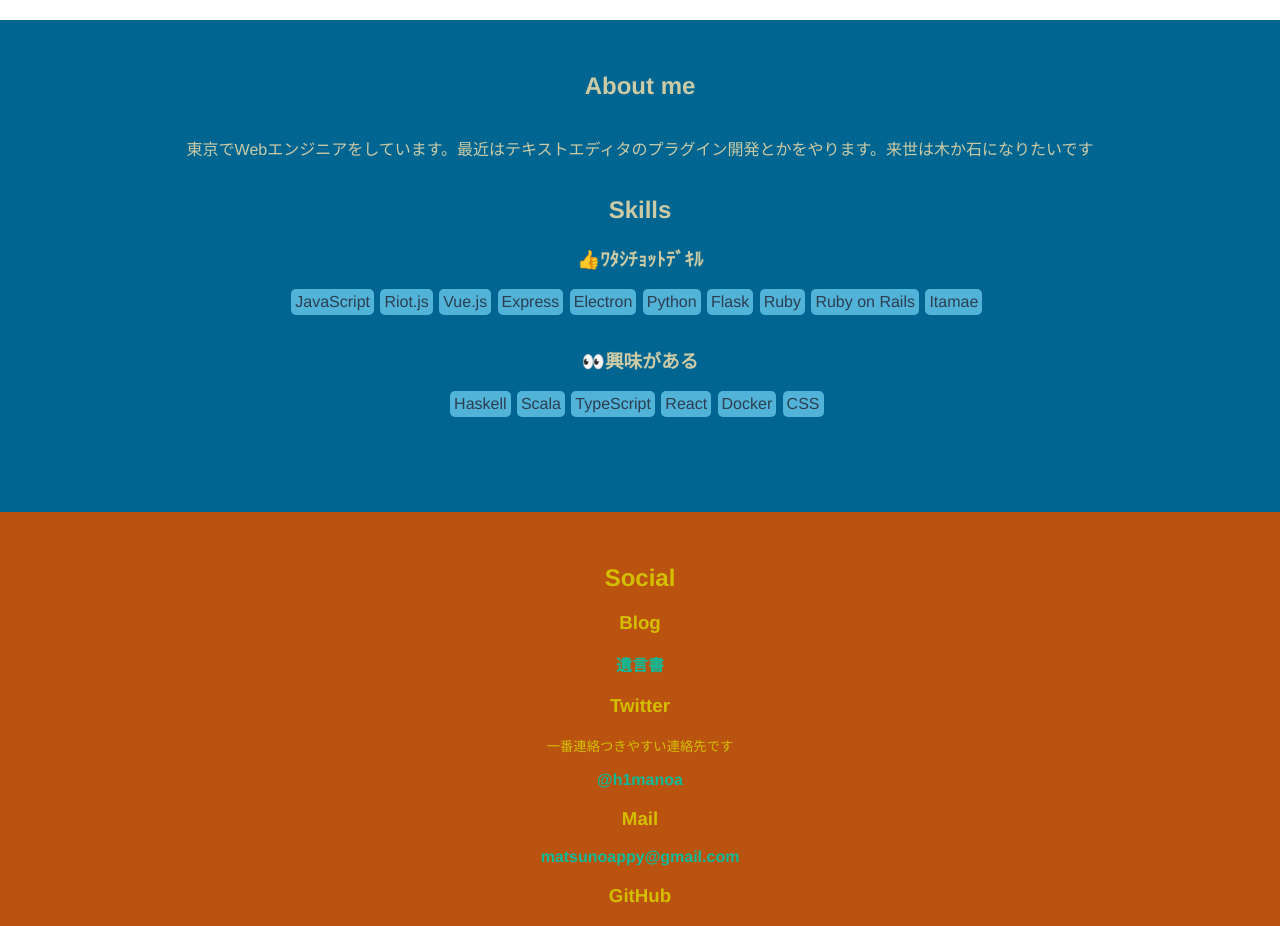
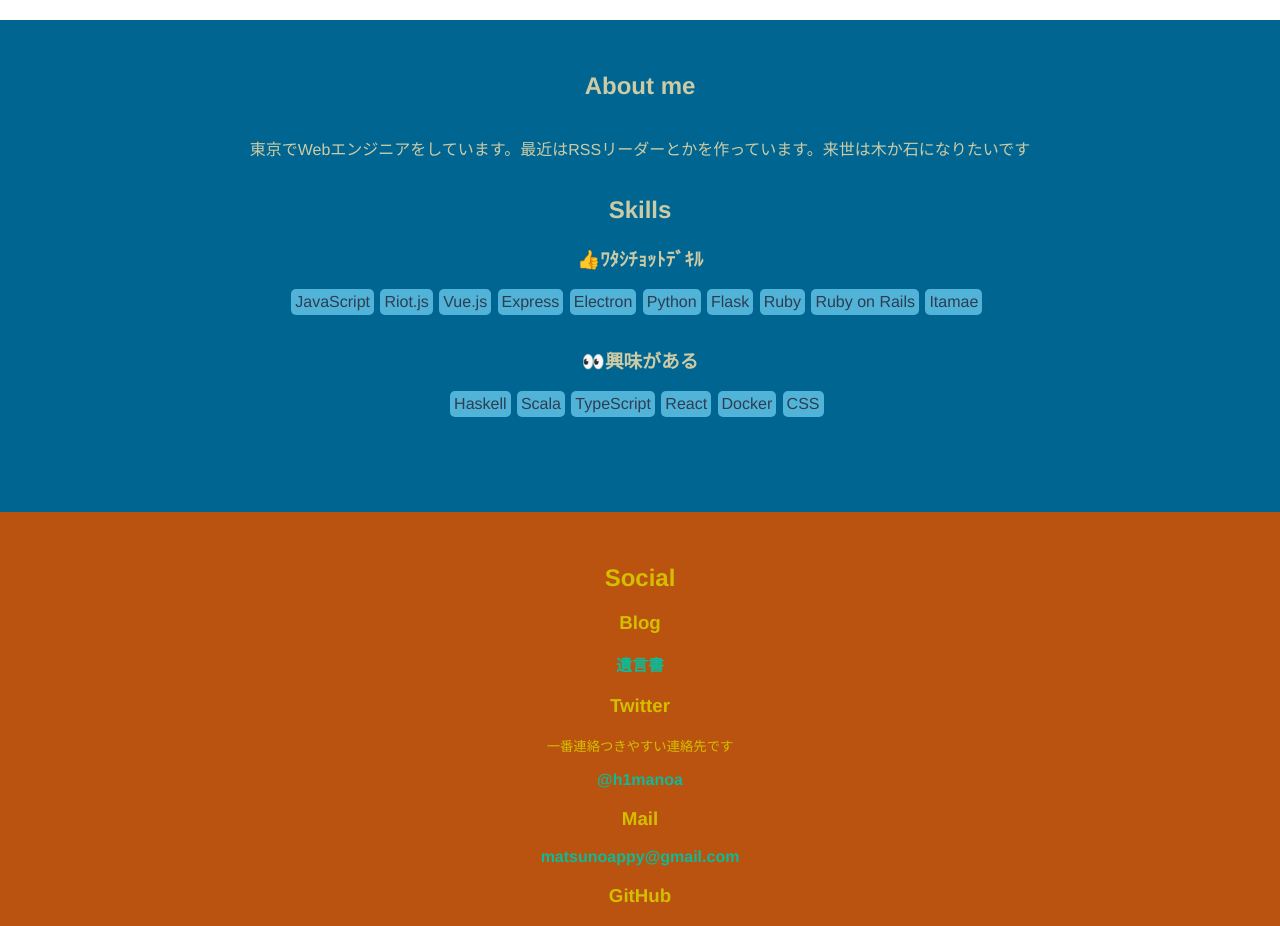
Before and after one commit to himanoa/my-profile, a Vue app: page / in a window 1280 px wide. Shown: the part 780-1706 px from the top of the page. Built offline with nearby package versions, Linux system fonts and the light colour scheme.

Commit message:
Update AboutMe.vue

```diff
--- a/src/components/AboutMe.vue
+++ b/src/components/AboutMe.vue
@@ -1,7 +1,7 @@
 <template>
   <div class="aboutme">
     <h2>About me</h2>
-    <p>東京でWebエンジニアをしています。最近はテキストエディタのプラグイン開発とかをやります。来世は木か石になりたいです</p>
+    <p>東京でWebエンジニアをしています。最近はRSSリーダーとかを作っています。来世は木か石になりたいです</p>
     <div class="skills">
       <h2>Skills</h2>
       <h3>👍ﾜﾀｼﾁｮｯﾄﾃﾞｷﾙ</h3>
```
